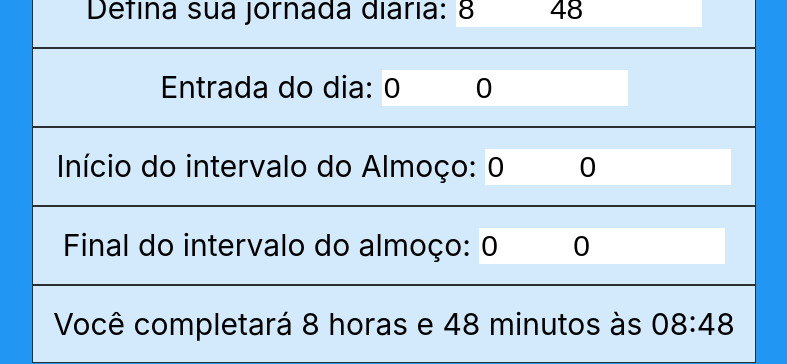
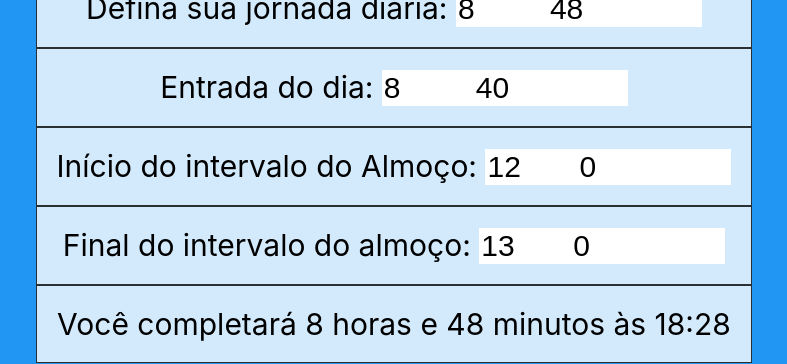
Before and after one commit to Leandro-Hespanhol/horario-de-saida, a React (Create React App) app: page / in a window 1280 px wide. Shown: the part 319-683 px from the top of the page, without its empty margins (246-1033 px from the left). Built offline with nearby package versions, Linux system fonts and the light colour scheme.

Commit message:
feat: initial values

```diff
--- a/src/components/Relogios.jsx
+++ b/src/components/Relogios.jsx
@@ -4,9 +4,9 @@ import calculo from '../service/calculoDeHoras';
 
 export default function Relogios() {
   const [jornada, setJornada] = useState({ horas: 8, minutos: 48})
-  const [entradaDia, setEntradaDia] = useState({ horas: 0, minutos: 0 });
-  const [entradaAlmoco, setEntradaAlmoco] = useState({ horas: 0, minutos: 0 });
-  const [saidaAlmoco, setSaidaAlmoco] = useState({ horas: 0, minutos: 0 });
+  const [entradaDia, setEntradaDia] = useState({ horas: 8, minutos: 40 });
+  const [entradaAlmoco, setEntradaAlmoco] = useState({ horas: 12, minutos: 0 });
+  const [saidaAlmoco, setSaidaAlmoco] = useState({ horas: 13, minutos: 0 });
   const [saidaDia, setSaidaDia] = useState("0");
 
   const horaMinutoBuild = () => {
@@ -17,6 +17,24 @@ export default function Relogios() {
 
     setSaidaDia(calculo(jorn, entDia, entAlm, saidaAlm))
   };
+
+  const validateTime = (value, state, setState) => {
+    console.log("jornada", jornada);
+    if (state.horas > 23) {
+      console.log("dentro", jornada)
+      return setState({...state, horas: 23 })
+    }
+    if (state.horas < 0) {
+      return setState({...state, horas: 0 })
+    }
+    if (state.minutos > 59) {
+      return setState({...state, minutos: 59 })
+    }
+    if (state.minutos < 0) {
+      return setState({...state, minutos: 0 })
+    }
+    setState({ ...value})
+  }
 
   useEffect(() => {
     horaMinutoBuild()
@@ -35,7 +53,7 @@ export default function Relogios() {
               min="0"
               max="23"
               onChange={(e) =>
-                setJornada({ ...jornada, horas: e.target.value })
+                validateTime(e.target.value, jornada, setJornada)
               }
             />
             <input
```
